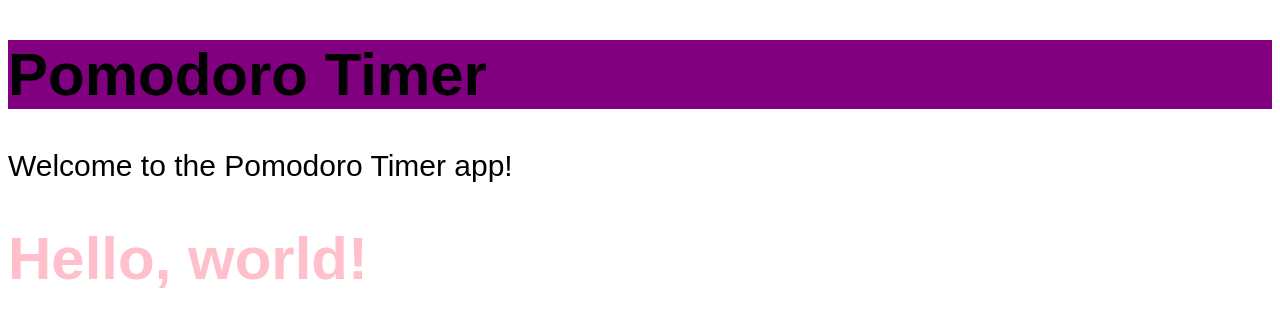
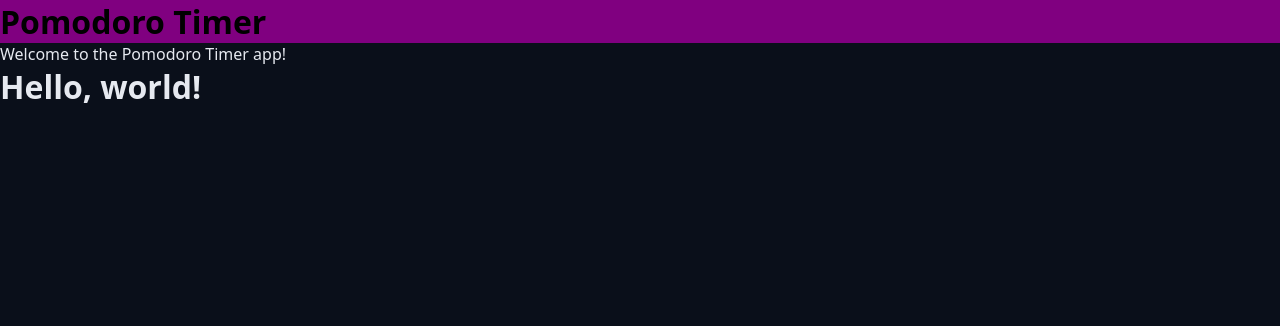
Before and after one commit to felipeloche/chronos-pomodoro, a React (Vite) app: page / in a window 1280 px wide. Shown: the top 326 px of the page. Built offline with nearby package versions, Linux system fonts and the light colour scheme.

Commit message:
Aula 17 - CSS Chronos

```diff
--- a/src/styles/global.css
+++ b/src/styles/global.css
@@ -1,8 +1,17 @@
-body {
-    font-family: sans-serif;
-    font-size: 30px;
+* {
+  margin: 0;
+  padding: 0;
+  box-sizing: border-box;
 }
 
-h1{
-    color: var(--primary);
+html {
+  font-size: 62.5%;
 }
+
+body {
+  font-family: system-ui, -apple-system, BlinkMacSystemFont, 'Segoe UI', Roboto,
+    Oxygen, Ubuntu, Cantarell, 'Open Sans', 'Helvetica Neue', sans-serif;
+  font-size: 1.6rem; /* 16px */
+  background: var(--gray-900);
+  color: var(--text-default);
+}
--- a/src/styles/theme.css
+++ b/src/styles/theme.css
@@ -1,3 +1,37 @@
 :root{
-    --primary: pink;
+    --gray-100: #e6e9f0;
+    --gray-200: #cdd3e1;
+    --gray-300: #aab3cc;
+    --gray-400: #555f7d;
+    --gray-500: #454f6a;
+    --gray-600: #363d56;
+    --gray-700: #272f43;
+    --gray-800: #181f2e;
+    --gray-900: #0a0f1a;
+
+    --primary-light: #4de7b7;
+    --primary: #0da170;
+    --primary-dark: #065f46;
+
+    --link-color: #10b981;
+    --link-hover: #0b8a60;
+
+    --success: #22c55e;
+    --warning: #eab308;
+    --error: #991b1b;
+    --info: #0ea5e9;
+
+    --text-over-primary: #0a0f1a;
+    --text-over-primary-dark: #e6e9f0;
+    --text-over-primary-light: #0a0f1a;
+    --text-over-success: #0a0f1a;
+    --text-over-warning: #0a0f1a;
+    --text-over-error: #e6e9f0;
+    --text-over-info: #0a0f1a;
+
+    --text-default: #e6e9f0;
+    --text-muted: #aab3cc;
+
+    --disabled: #555f7d;
+    --text-disabled: #aab3cc;
 }
```
